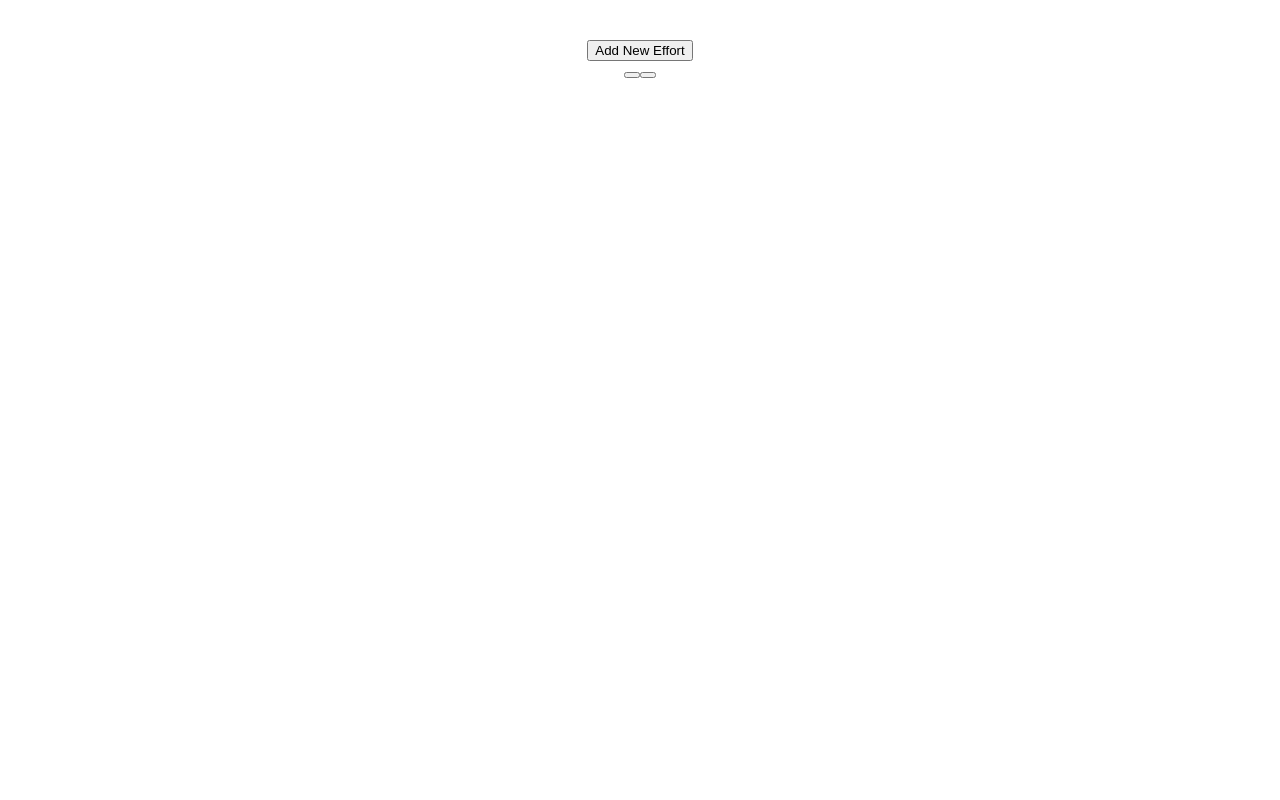
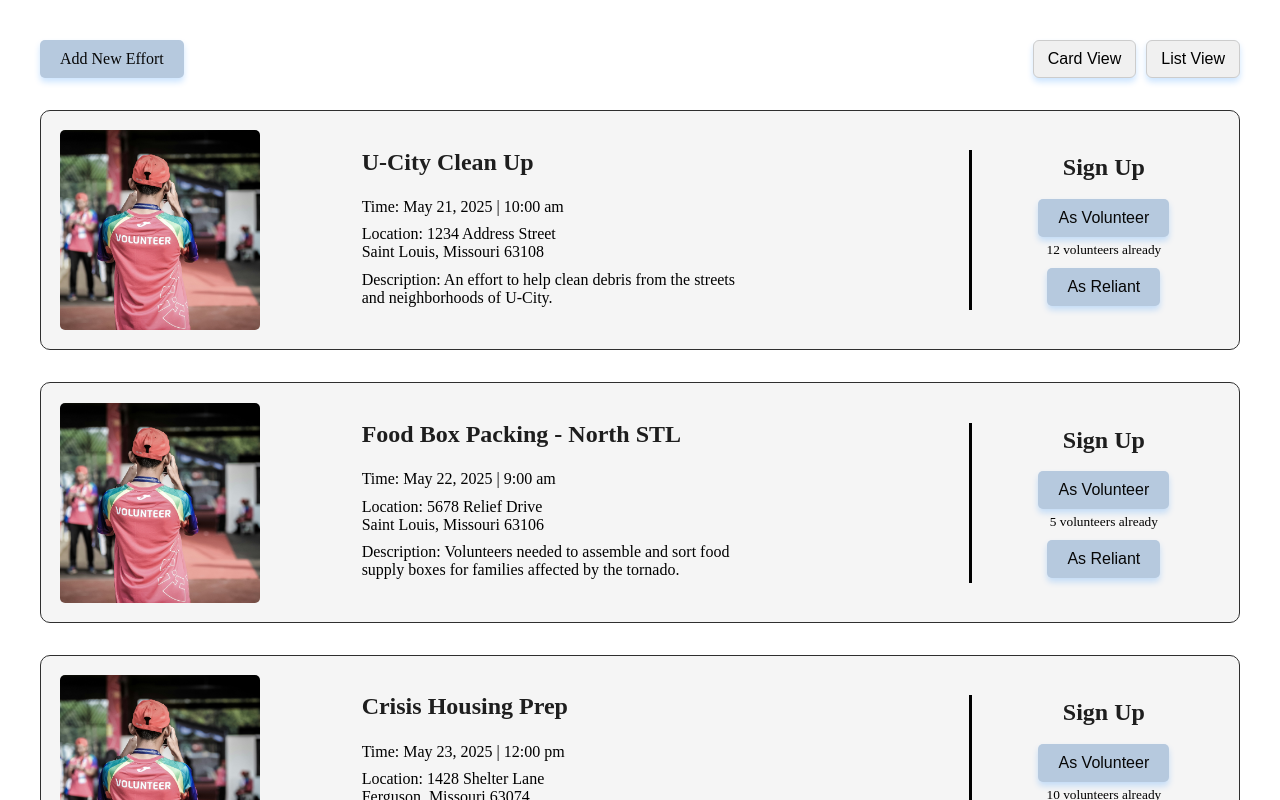
Before and after one commit to Savionrj/SWD-Unit-1-Project-savion-j, a React (Vite) app in the folder Unit-1-Project/: page / in a window 1280 px wide. Shown: the top 800 px of the page. Built offline with nearby package versions, Linux system fonts and the light colour scheme.

Commit message:
Created Mock Data, Structure for Dashboard component + Add New Effort component, added CSS

```diff
--- a/Unit-1-Project/src/App.css
+++ b/Unit-1-Project/src/App.css
@@ -4,3 +4,178 @@
   padding: 2rem;
   text-align: center;
 }
+
+h1 {
+  margin-bottom: 1.1rem;
+  margin-top: 0px;
+  font-size: 1.5rem;
+  color: rgb(30, 30, 30);
+}
+
+.row {
+  display: flex;
+  justify-content: space-between
+}
+
+.effort-card {
+  display: flex;
+  justify-content: space-between;
+  align-items: center;
+  border: solid rgb(47, 47, 47) 1px;
+  border-radius: 10px;
+  padding: 1.2rem;
+  margin: 2rem auto;
+  background-color: whitesmoke;
+}
+
+.effort-card-info {
+  display: flex;
+  flex-direction: column;
+  margin-left: 1rem;
+  align-items: start;
+  width: 45%;
+  height: 100%;
+}
+
+.card-description-info {
+  width: 75%;
+}
+
+.effort-card-signup {
+  display: flex;
+  flex-direction: column;
+  justify-content: center;
+  align-items: center;
+  border-left: solid black 3px;
+  padding-left: 1rem;
+  width: 20%;
+  height: 10rem;
+}
+
+img {
+  object-fit: cover;
+  border-radius: 5px;
+}
+
+.text-left {
+  text-align: left;
+}
+
+p {
+  text-align: start;
+  margin: .3rem 0px
+}
+
+.volunteer-count {
+  text-align: center;
+  font-size: smaller;
+  margin-bottom: 10px;
+  width: 90%;
+}
+
+button,
+.button {
+  background-color: #b6c9de;
+  color: rgb(7, 7, 7);
+  padding: 10px 20px;
+  border: none;
+  border-radius: 5px;
+  font-size: 1rem;
+  cursor: pointer;
+  box-shadow: 0 4px 6px rgba(0, 123, 255, 0.2);
+  text-decoration: none;
+}
+
+.display-toggle-menu {
+  display: flex;
+  gap: 10px;
+  margin-left: auto;
+}
+
+.display-toggle-button {
+  background-color: #f0f0f0;
+  border: 1px solid #ccc;
+  color: black;
+  padding: 8px 14px;
+  border-radius: 6px;
+  cursor: pointer;
+  transition: background-color 0.25s ease, box-shadow 0.25s ease;
+}
+
+.add-effort-form {
+  background-color: #f9f9f9;
+  padding: 2rem;
+  margin: 2rem auto;
+  max-width: 1000px;
+  border-radius: 8px;
+  border: 1px solid #ccc;
+  font-family: sans-serif;
+}
+
+form {
+  display: flex;
+  flex-wrap: wrap;
+  gap: 2rem;
+}
+
+.form-left,
+.form-right {
+  flex: 1;
+  min-width: 300px;
+  display: flex;
+  flex-direction: column;
+  gap: 1rem;
+}
+
+label {
+  font-weight: bold;
+  display: flex;
+  flex-direction: column;
+  gap: 0.5rem;
+  text-align: left;
+}
+
+input[type="text"],
+input[type="date"],
+input[type="time"],
+textarea {
+  padding: 0.6rem;
+  border-radius: 6px;
+  border: 1px solid #ccc;
+  font-size: 1rem;
+  width: 100%;
+  box-sizing: border-box;
+}
+
+.time-fields {
+  display: flex;
+  gap: 1rem;
+}
+
+.time-fields label {
+  flex: 1;
+}
+
+.signup-check {
+  display: flex;
+  align-items: center;
+  gap: 0.5rem;
+  margin-top: 0.25rem;
+  font-weight: normal;
+}
+
+textarea {
+  resize: none;
+}
+
+.submit-button {
+  margin-top: 1rem;
+  padding: 10px 20px;
+  font-size: 1rem;
+  font-weight: bold;
+  background-color: #b6c9de;
+  color: black;
+  border: none;
+  border-radius: 6px;
+  cursor: pointer;
+}
--- a/Unit-1-Project/src/App.jsx
+++ b/Unit-1-Project/src/App.jsx
@@ -1,12 +1,118 @@
 import { useState } from 'react'
+import { BrowserRouter as Router, Route, Routes } from "react-router-dom";
 import EffortsDashboard from './components/EffortsDashboard'
+import AddNewEffort from './components/AddNewEffort'
 import './App.css'
+
+const effortsArray = [
+  {
+    id: 1,
+    title: 'U-City Clean Up',
+    time: {
+      date: 'May 21, 2025',
+      startTime: '10:00 am',
+      endTime: null
+    },
+    location: {
+      address: '1234 Address Street',
+      city: 'Saint Louis',
+      state: 'Missouri',
+      zip: 63108
+    },
+    description: 'An effort to help clean debris from the streets and neighborhoods of U-City.',
+    volunteersNeeded: true,
+    openEffort: false,
+    volunteerCount: 12
+  },
+  {
+    id: 2,
+    title: 'Food Box Packing - North STL',
+    time: {
+      date: 'May 22, 2025',
+      startTime: '9:00 am',
+      endTime: '1:00 pm'
+    },
+    location: {
+      address: '5678 Relief Drive',
+      city: 'Saint Louis',
+      state: 'Missouri',
+      zip: 63106
+    },
+    description: 'Volunteers needed to assemble and sort food supply boxes for families affected by the tornado.',
+    volunteersNeeded: true,
+    openEffort: true,
+    volunteerCount: 5
+  },
+  {
+    id: 3,
+    title: 'Crisis Housing Prep',
+    time: {
+      date: 'May 23, 2025',
+      startTime: '12:00 pm',
+      endTime: '5:00 pm'
+    },
+    location: {
+      address: '1428 Shelter Lane',
+      city: 'Ferguson',
+      state: 'Missouri',
+      zip: 63074
+    },
+    description: 'Setting up beds, cleaning shelter space, and organizing supplies for incoming displaced families.',
+    volunteersNeeded: true,
+    openEffort: true,
+    volunteerCount: 10
+  },
+  {
+    id: 4,
+    title: 'Furniture Transport Team',
+    time: {
+      date: 'May 24, 2025',
+      startTime: '8:00 am',
+      endTime: '11:30 am'
+    },
+    location: {
+      address: '900 Warehouse Blvd',
+      city: 'Chesterfield',
+      state: 'Missouri',
+      zip: 63044
+    },
+    description: 'Help needed to load and transport donated furniture to transitional housing units.',
+    volunteersNeeded: true,
+    openEffort: false,
+    volunteerCount: 3
+  },
+  {
+    id: 5,
+    title: 'Neighborhood Safety Check',
+    time: {
+      date: 'May 25, 2025',
+      startTime: '4:00 pm',
+      endTime: '7:00 pm'
+    },
+    location: {
+      address: '3100 Pine Street',
+      city: 'Saint Louis',
+      state: 'Missouri',
+      zip: 63103
+    },
+    description: 'Door-to-door wellness checks and resource distribution for impacted residents.',
+    volunteersNeeded: false,
+    openEffort: true,
+    volunteerCount: 1
+  }
+]
+
 
 function App() {
 
   return (
     <>
-      <EffortsDashboard />
+      <Router>
+        <Routes>
+          <Route path='/' element={<EffortsDashboard efforts={effortsArray} />} />
+          <Route path='/newEffort' element={<AddNewEffort />} />
+        </Routes>
+      </Router >
     </>
   )
 }
--- a/Unit-1-Project/src/components/AddNewEffort.jsx
+++ b/Unit-1-Project/src/components/AddNewEffort.jsx
@@ -0,0 +1,64 @@
+export default function AddEffortForm() {
+  return (
+
+    <div className="add-effort-form">
+      <h1 className='text-left'>Add New Effort</h1>
+      <form>
+        <div className="form-left">
+          <label>
+            Effort Title:
+            <input type="text" name="title" required />
+          </label>
+
+          <label>
+            Date:
+            <input type="date" name="date" required />
+          </label>
+
+          <div className="time-fields">
+            <label>
+              Start Time:
+              <input type="time" name="startTime" className='time-input' />
+            </label>
+            <label>
+              End Time:
+              <input type="time" name="endTime" className='time-input' />
+            </label>
+          </div>
+
+          <label>
+            Location:
+            <input type="text" name="location" />
+          </label>
+
+          <label>
+            Description:
+            <textarea name="description" rows="4" />
+          </label>
+        </div>
+
+        <div className="form-right">
+          <label>Volunteers Needed?
+            <div className="signup-check">
+              <input type="checkbox" name="volunteersNeeded" />
+              <small>Allow Volunteer Sign-up</small>
+            </div>
+          </label>
+
+          <label>Is This An Open Effort?
+            <div className="signup-check">
+              <input type="checkbox" name="openEffort" />
+              <small>Allow Reliant Sign-up</small>
+            </div>
+          </label>
+
+          <label>
+            Additional Tags:
+            <textarea name="tags" rows="15" />
+          </label>
+          <button type="submit" className="submit-button">Submit Effort</button>
+        </div>
+      </form>
+    </div>
+  );
+}
--- a/Unit-1-Project/src/components/EffortsCard.jsx
+++ b/Unit-1-Project/src/components/EffortsCard.jsx
@@ -1,3 +1,22 @@
-export default function EffortsCard() {
+import volunteerImage from '../images/volunteer.jpg';
 
+export default function EffortsCard({ effort }) {
+
+  return (
+    <div className="effort-card">
+      <img src={volunteerImage} alt="A person with their back turned to the camera, wearing a colorful shirt that says volunteer" width='200px' height='200px' />
+      <div className='effort-card-info'>
+        <h1 className='effort-title'>{effort.title}</h1>
+        <p>Time: {effort.time.date} | {effort.time.startTime}</p>
+        <p>Location: {effort.location.address}<br />{effort.location.city}, {effort.location.state} {effort.location.zip}</p>
+        <p className='card-description-info'>Description: {effort.description}</p>
+      </div>
+      <div className='effort-card-signup'>
+        <h1>Sign Up</h1>
+        <button className='signup-button'>As Volunteer</button>
+        <p className='volunteer-count'>{effort.volunteerCount} {effort.volunteerCount > 1 ? 'volunteers already' : 'volunteer already'}</p>
+        <button className='signup-button'>As Reliant</button>
+      </div>
+    </div>
+  );
 }
--- a/Unit-1-Project/src/components/EffortsDashboard.jsx
+++ b/Unit-1-Project/src/components/EffortsDashboard.jsx
@@ -1,16 +1,19 @@
 import EffortsCard from './EffortsCard'
+import { Link } from 'react-router-dom'
 
-export default function EffortsDashboard() {
+export default function EffortsDashboard({ efforts }) {
   return (
     <div>
-      <div id='button row'>
-        <button>Add New Effort</button>
-        <div id='diplay-toggle-menu'>
-          <button className='display-toggle-button'></button>
-          <button className='display-toggle-button'></button>
+      <div className='row'>
+        <Link to='/newEffort' className='button'>Add New Effort</Link>
+        <div className='display-toggle-menu'>
+          <button className='display-toggle-button'>Card View</button>
+          <button className='display-toggle-button'>List View</button>
         </div>
       </div>
-      <EffortsCard />
+      {efforts.map((effort) =>
+        <EffortsCard key={effort.id} effort={effort} />
+      )}
     </div>
   );
 }
```
Also changed, not shown: Unit-1-Project/src/images/volunteer.jpg (added).
